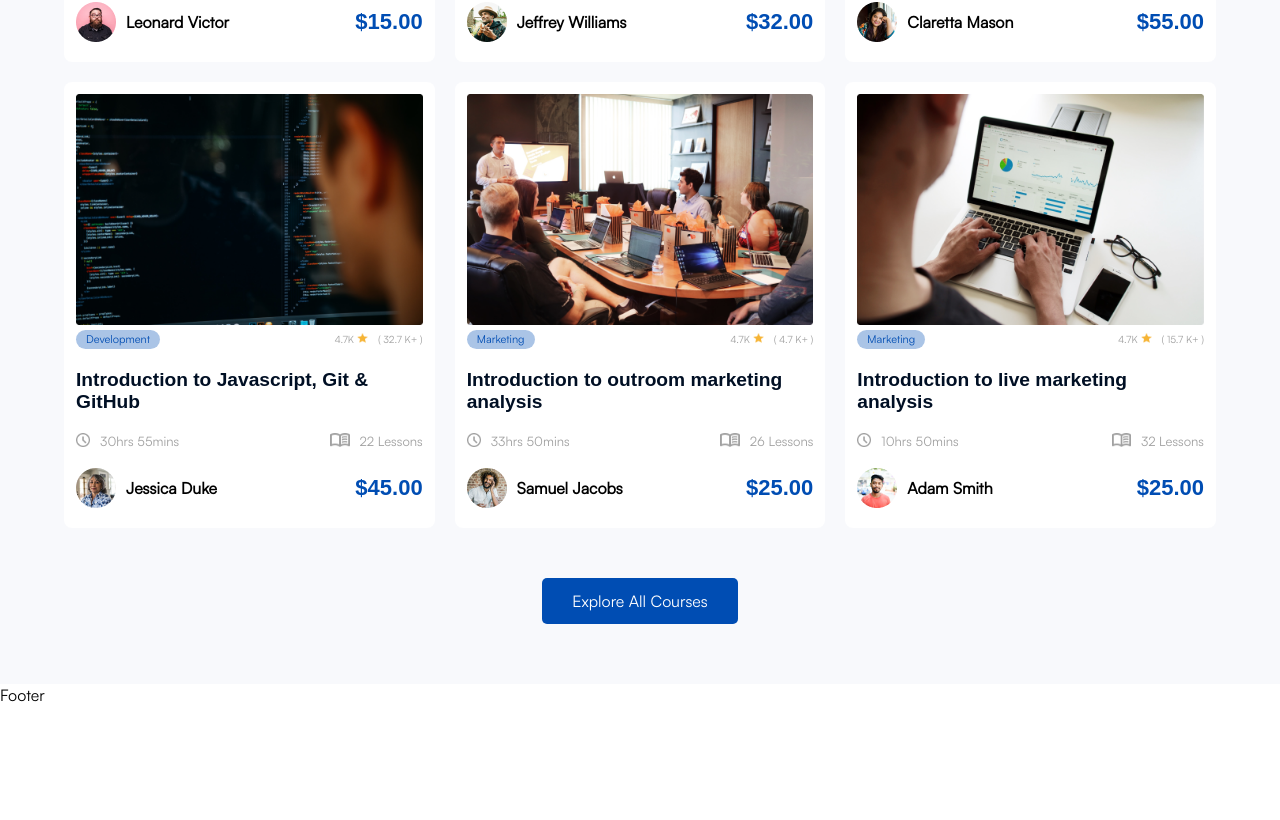
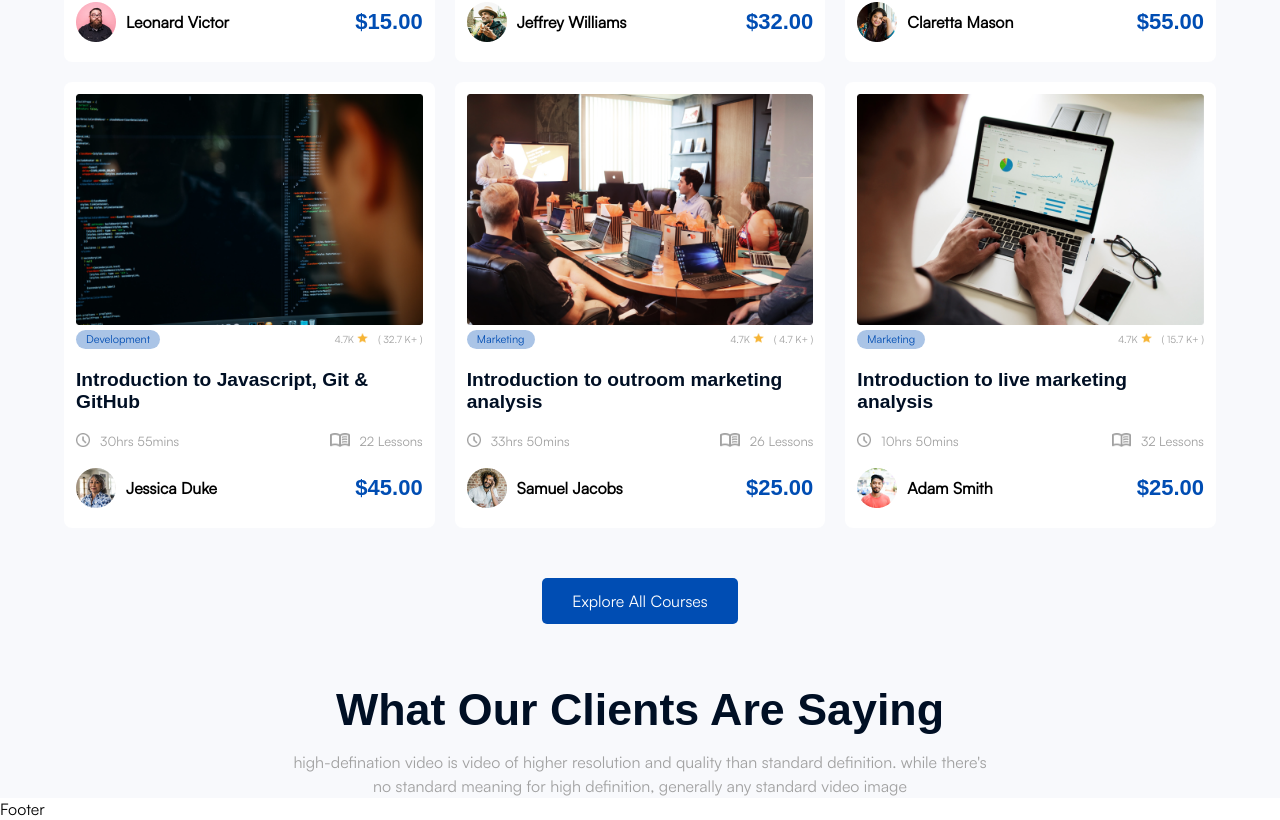
Before and after one commit to ajayioyetomi/tech-time-landing-page, a React (Vite) app: page / in a window 1280 px wide. Shown: the part 3144-3964 px from the top of the page. Before the commit the page ends 3850 px from the top, so only its background shows below. Built offline with nearby package versions, Linux system fonts and the light colour scheme; a web font is replaced by a local one.

Commit message:
updated client seciton

```diff
--- a/src/components/BestSection.tsx
+++ b/src/components/BestSection.tsx
@@ -178,7 +178,8 @@ const Item1 = styled.div`
       }
       & > p{
         text-align:center;
-        width:100%;
+        width:90%;
+        font-size:14px;
       }
 
 
--- /dev/null
+++ b/src/components/ClientSection.tsx
@@ -0,0 +1,63 @@
+import React from 'react'
+import styled from 'styled-components';
+
+const ClientSection = () => {
+  return (
+    <Wrapper>
+        <Containers>
+            <TopContainer>
+                <div>what our clients are saying</div>
+                <p>
+                    high-defination video is video of higher resolution and quality than standard definition. while there's no standard meaning for high definition, generally any standard video image</p>
+            </TopContainer>
+
+        </Containers>
+    </Wrapper>
+  )
+}
+
+export default ClientSection;
+
+const Wrapper = styled.section`
+    display:flex;
+    justify-content:center;
+    background-color:var(--light-background);
+`
+const Containers = styled.div`
+    width:var(--main-width);
+    display:flex;
+    flex-direction:column;
+    gap:30px;
+`
+const TopContainer = styled.div`
+    width:100%;
+    display:flex;
+    flex-direction:column;
+    align-items:center;
+    gap:15px;
+    & > div{
+        font-family:var(--font-2);
+        font-weight:700;
+        font-size:3.5vw;
+        color:var(--dark-color);
+        text-align:center;
+        text-transform:capitalize;
+    }
+    & > p{
+        margin:0;
+        color:var(--gray-color);
+        text-align:center;
+        width:700px;
+        line-height:1.5;
+    }
+
+    @media screen and (max-width:810px){
+        & > div{
+            font-size:5.5vw;
+        }
+        & > p{
+            width:85%;
+            font-size:14px;
+        }
+    }
+`
--- a/src/components/CourseSection.tsx
+++ b/src/components/CourseSection.tsx
@@ -248,6 +248,7 @@ const TopContainer = styled.div`
         }
         & > p{
             width:90%;
+            font-size:14px;
         }
     }
 `;
--- a/src/components/HighQualitySection.tsx
+++ b/src/components/HighQualitySection.tsx
@@ -163,6 +163,7 @@ const Item1 = styled.div`
         }
         & > div:nth-of-type(2) > p{
             text-align:center;
+            font-size:14px;
         }
         & > div:nth-of-type(2) > div{
             justify-content:center;
--- a/src/components/index.ts
+++ b/src/components/index.ts
@@ -4,4 +4,5 @@ export {default as SoftSection} from './SoftSection';
 export {default as HighQualitySection} from './HighQualitySection';
 export {default as BestSection} from './BestSection';
 export {default as CourseSection} from './CourseSection';
+export {default as ClientSection} from './ClientSection';
 export {ButtonLink} from './ButtonLink';
--- a/src/views/Home.tsx
+++ b/src/views/Home.tsx
@@ -19,7 +19,8 @@ import wordPress from '../assets/word-press.png';
 import {
   SoftSection,HighQualitySection,
   ButtonLink, BestSection,
-  CourseSection } from '../components';
+  CourseSection,
+  ClientSection} from '../components';
 
 
 const imgList = [
@@ -88,6 +89,7 @@ const Home = () => {
       <HighQualitySection/>
       <BestSection/>
       <CourseSection />
+      <ClientSection/>
     </main>
   )
 }
```
